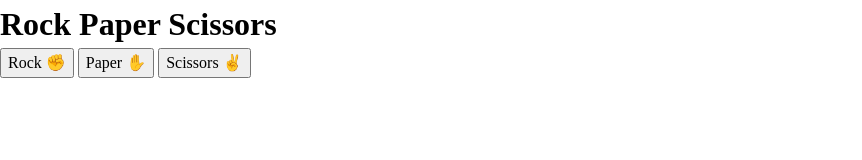
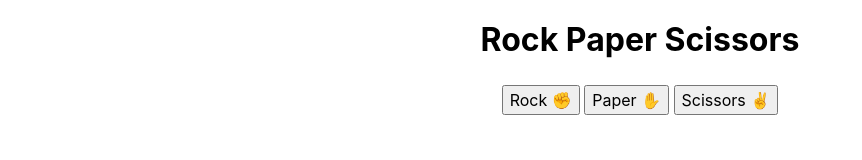
Before and after one commit to kieranbarker/rock-paper-scissors, a plain HTML site: page index.html in a window 1280 px wide. Shown: the whole page, without its empty margins (0-862 px from the left). Drawn offline with Linux system fonts and the light colour scheme.

Commit message:
Add my own basic styles

```diff
--- /dev/null
+++ b/assets/css/styles.css
@@ -0,0 +1,11 @@
+body {
+  width: 88%;
+  max-width: 34em;
+  margin: 1em auto;
+  text-align: center;
+  font-family: -apple-system, BlinkMacSystemFont, "Segoe UI", Helvetica, Arial, sans-serif, "Apple Color Emoji", "Segoe UI Emoji", "Segoe UI Symbol";
+}
+
+h1 {
+  margin-bottom: .67em;
+}
--- a/index.html
+++ b/index.html
@@ -9,6 +9,7 @@
     <link rel="icon" type="image/png" sizes="32x32" href="favicon-32x32.png">
     <link rel="icon" type="image/png" sizes="16x16" href="favicon-16x16.png">
     <link rel="stylesheet" href="assets/css/reset.css">
+    <link rel="stylesheet" href="assets/css/styles.css">
   </head>
   <body>
     <h1>Rock Paper Scissors</h1>
```
